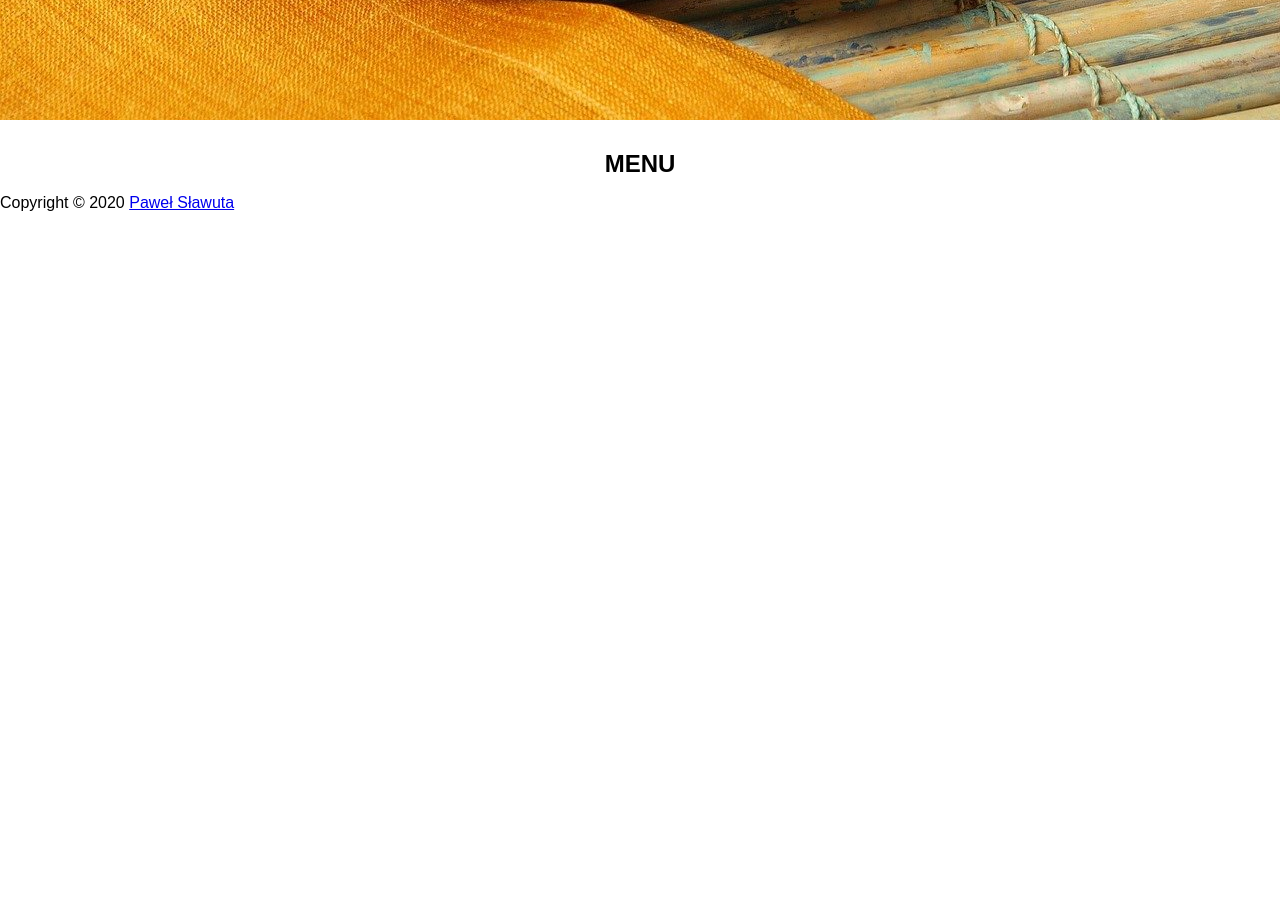
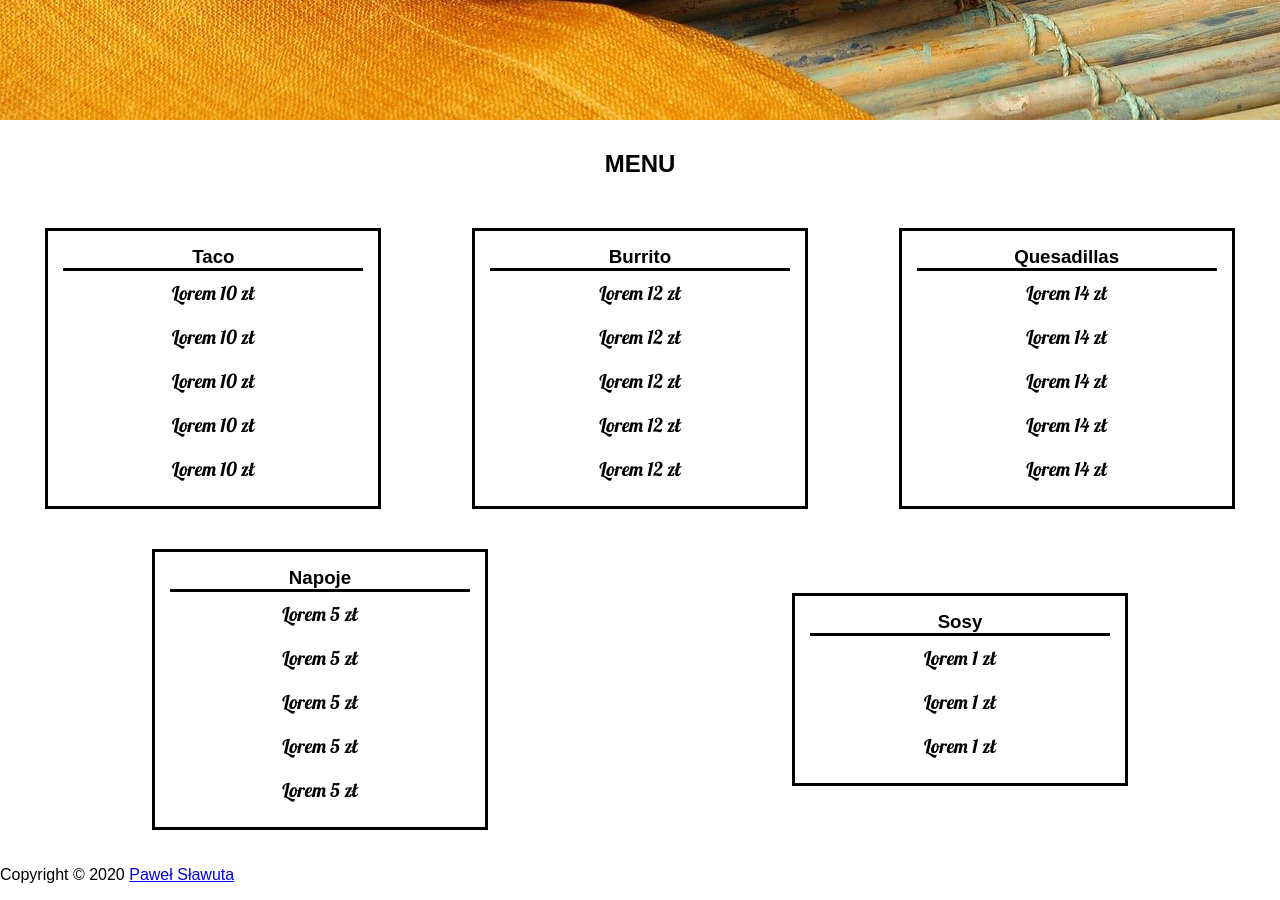
Before and after one commit to Skwlx/Restaurant-site, a React (Create React App) app: page / in a window 1280 px wide. Shown: the part 2020-2920 px from the top of the page. Before the commit the page ends 2248 px from the top, so only its background shows below. Built offline with nearby package versions, Linux system fonts and the light colour scheme.

Commit message:
Finished menu section

```diff
--- a/public/index.html
+++ b/public/index.html
@@ -5,6 +5,7 @@
     <link rel="icon" href="%PUBLIC_URL%/favicon.ico" />
     <meta name="viewport" content="width=device-width, initial-scale=1" />
     <meta name="theme-color" content="#000000" />
+    <link href="https://fonts.googleapis.com/css2?family=Lobster&display=swap" rel="stylesheet">
     <meta
       name="description"
       content="Web site created using create-react-app"
@@ -24,7 +25,7 @@
       work correctly both with client-side routing and a non-root public URL.
       Learn how to configure a non-root public URL by running `npm run build`.
     -->
-    <title>React App</title>
+    <title>Mexican restaurant</title>
   </head>
   <body>
     <noscript>You need to enable JavaScript to run this app.</noscript>
--- a/src/components/menu.js
+++ b/src/components/menu.js
@@ -12,8 +12,56 @@ const Menu = () => (
                 <img src={tacoJpg} alt="Taco" />
                 <img src={tacosJpg} alt="Taco" />
             </div>
+            <h2>MENU</h2>
             <div className="menuContent">
-                <h2>MENU</h2>
+                <div className="menuFood">
+                    <ul>
+                    <h3>Taco</h3>
+                        <li>Lorem 10 zł</li>
+                        <li>Lorem 10 zł</li>
+                        <li>Lorem 10 zł</li>
+                        <li>Lorem 10 zł</li>
+                        <li>Lorem 10 zł</li>
+                    </ul>
+                </div>
+                <div className="menuFood">
+                <ul>
+                <h3>Burrito</h3>
+                    <li>Lorem 12 zł</li>
+                    <li>Lorem 12 zł</li>
+                    <li>Lorem 12 zł</li>
+                    <li>Lorem 12 zł</li>
+                    <li>Lorem 12 zł</li>
+                </ul>
+                </div>
+                <div className="menuFood">
+                <ul>
+                <h3>Quesadillas</h3>
+                    <li>Lorem 14 zł</li>
+                    <li>Lorem 14 zł</li>
+                    <li>Lorem 14 zł</li>
+                    <li>Lorem 14 zł</li>
+                    <li>Lorem 14 zł</li>
+                </ul>
+                </div>
+                <div className="menuFood">
+                <ul>
+                <h3>Napoje</h3>
+                    <li>Lorem 5 zł</li>
+                    <li>Lorem 5 zł</li>
+                    <li>Lorem 5 zł</li>
+                    <li>Lorem 5 zł</li>
+                    <li>Lorem 5 zł</li>
+                </ul>
+            </div>
+            <div className="menuFood menuFood-a">
+            <ul>
+            <h3>Sosy</h3>
+                <li>Lorem 1 zł</li>
+                <li>Lorem 1 zł</li>
+                <li>Lorem 1 zł</li>
+            </ul>
+        </div>
             </div>
         </div>
     </div>
--- a/src/styles/menu.scss
+++ b/src/styles/menu.scss
@@ -1,5 +1,12 @@
 .menuContainer{
     width: 100%;
+}
+
+.menu{
+    h2{
+        text-align: center;
+        padding-top: 30px;
+    }
 }
 
 .menuImages{
@@ -8,7 +15,32 @@
 }
 
 .menuContent{
+    padding-top: 30px;
     display: flex;
-    justify-content: center;
-    padding-top: 30px;
+    flex-wrap: wrap;
 }
+
+.menuFood{
+    width: 300px;
+    text-align: center;
+    border: 3px solid black;
+    padding: 15px;
+    margin: 20px auto 20px auto;
+    h3{
+        border-bottom: 3px solid black;
+    }
+    ul{
+        list-style: none;
+        margin: 0;
+        padding: 0;
+        li{
+            padding: 10px;
+            font-family: 'Lobster', cursive;
+            font-size: 1.2rem;
+        }
+    }
+}
+
+.menuFood-a{
+    margin: auto;
+}
```
